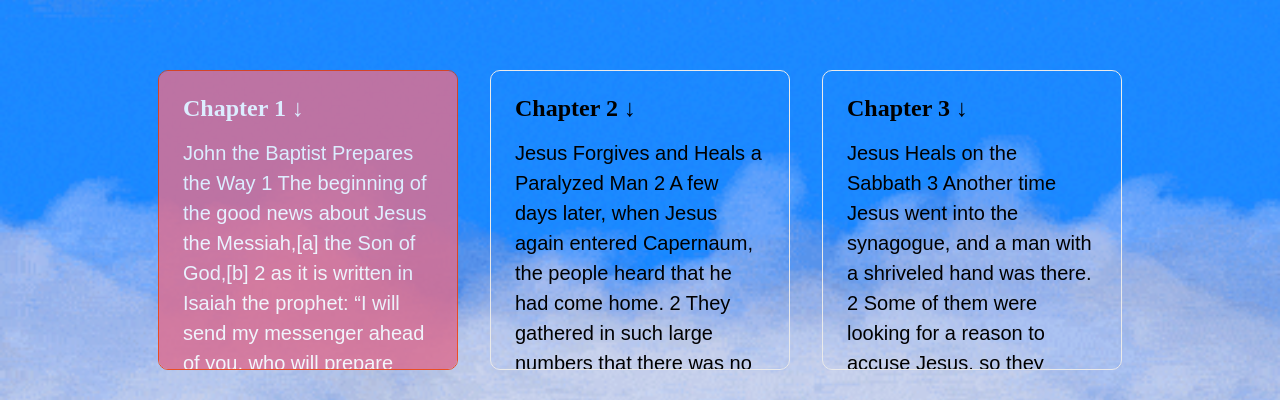
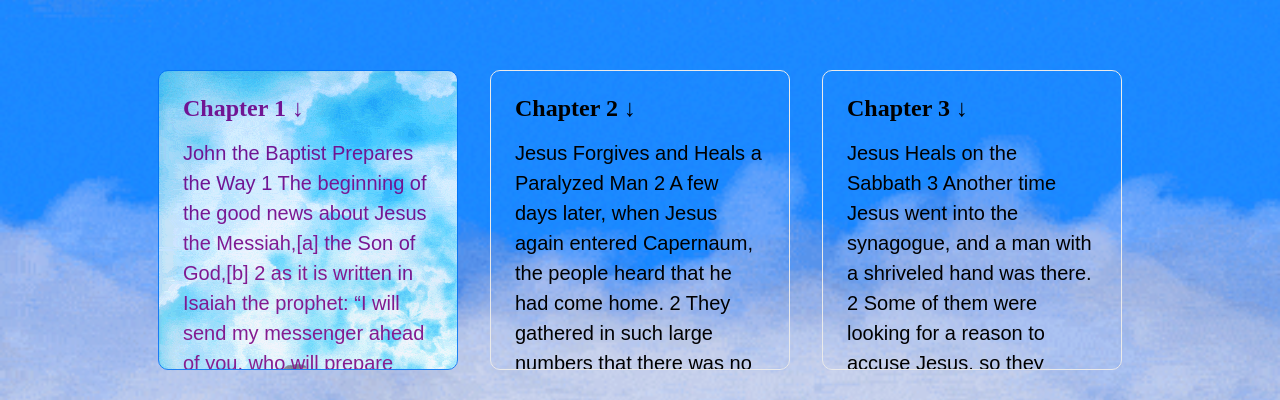
Before and after one commit to jnutt367/mark, a Next.js app: page / in a window 1280 px wide. In both pictures the pointer is over the link 308 px from the left and 1469 px from the top of the page. Shown: the part 1250-1650 px from the top of the page. Built offline with nearby package versions, Linux system fonts and the light colour scheme.

Commit message:
commit for updated cards on hover to clouds gif

```diff
--- a/styles/Home.module.css
+++ b/styles/Home.module.css
@@ -98,9 +98,9 @@
 .card:hover,
 .card:focus,
 .card:active {
-    color: white;
-    border-color: hsl(14, 100%, 48%);
-    background-color: palevioletred;
+    color: purple;
+    border-color: hsl(212, 100%, 48%);
+    background-image: url(/giphy-cloud.gif);
     opacity: 0.85;
     overflow: scroll;
     font-family: fantasy;
```
